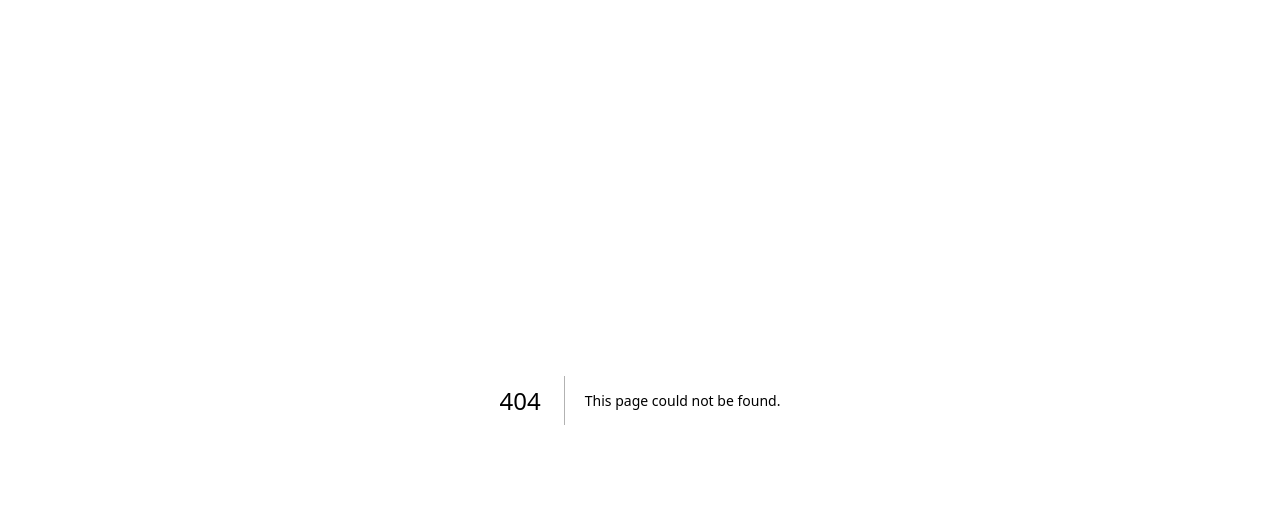
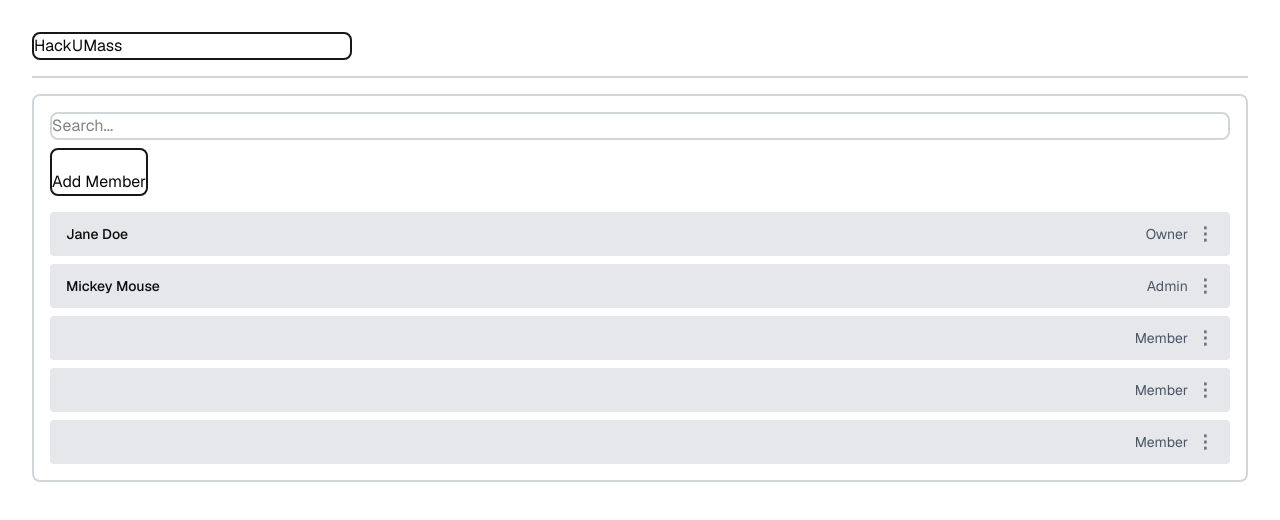
Before and after one commit to 320-Group-Project/inventory-app, a Next.js app in the folder with-supabase-app/: page /clubs/1/settings in a window 1280 px wide. Before the commit this address had no page. Shown: the top 520 px of the page. Built offline with nearby package versions, Linux system fonts and the light colour scheme.

Commit message:
Tile settings (#19)
* created route

* placeholder

* tile settings page

* updated

```diff
--- /dev/null
+++ b/with-supabase-app/app/clubs/[org]/settings/page.tsx
@@ -0,0 +1,101 @@
+"use client";
+
+import { useState } from "react";
+
+interface Member {
+  id: number;
+  name: string;
+  role: string;
+}
+
+export default function TileSettingsPage() {
+  const [members, setMembers] = useState<Member[]>([
+    { id: 1, name: "Jane Doe", role: "Owner" },
+    { id: 2, name: "Mickey Mouse", role: "Admin" },
+    { id: 3, name: "", role: "Member" },
+    { id: 4, name: "", role: "Member" },
+    { id: 5, name: "", role: "Member" },
+  ]);
+  const [openMenu, setOpenMenu] = useState<number | null>(null);
+
+  const handleRemove = (id: number) => {
+    setMembers(members.filter((m) => m.id !== id));
+    setOpenMenu(null);
+  };
+
+  const toggleMenu = (id: number) => {
+    setOpenMenu((prev) => (prev === id ? null : id));
+  };
+
+  return (
+    <div className="flex flex-col items-left justify-center gap-4 p-8">
+      <input
+        type="text"
+        placeholder="p"
+        className="input input-bordered input-primary w-full max-w-xs border-2 border-primary rounded-lg"
+        value="HackUMass"
+        onChange={() => {}}
+      />
+      <hr className="border-t-2 border-gray-300 w-full" />
+      <div className="card-body items-left text-left border-2 border-gray-300 rounded-lg p-4">
+        <input
+          type="text"
+          placeholder="Search..."
+          className="input input-bordered w-full border-2 border-gray-300 rounded-lg"
+        />
+        <button className="btn btn-primary border-2 border-primary rounded-lg mt-2">
+          <svg
+            xmlns="http://www.w3.org/2000/svg"
+            className="h-5 w-5"
+            viewBox="0 0 20 20"
+            fill="currentColor"
+          >
+          </svg>
+          Add Member
+        </button>
+        <div className="flex flex-col gap-2 mt-4">
+          {members.map((member) => (
+            <div
+              key={member.id}
+              className="flex items-center justify-between bg-gray-200 rounded px-4 py-3 relative"
+            >
+              <span className="text-sm font-medium">{member.name}</span>
+              <div className="flex items-center gap-2">
+                <span className="text-sm text-gray-600">{member.role}</span>
+                <button
+                  className="text-gray-500 hover:text-black font-bold text-lg leading-none"
+                  onClick={() => toggleMenu(member.id)}
+                >
+                  ⋮
+                </button>
+              </div>
+
+              {openMenu === member.id && (
+                <div className="absolute right-0 top-full mt-1 z-10 bg-white border border-gray-300 rounded shadow-md w-40">
+                  <button
+                    className="w-full text-left px-4 py-2 text-sm hover:bg-gray-100"
+                    onClick={() => setOpenMenu(null)}
+                  >
+                    Contact
+                  </button>
+                  <button
+                    className="w-full text-left px-4 py-2 text-sm hover:bg-gray-100"
+                    onClick={() => setOpenMenu(null)}
+                  >
+                    Change role
+                  </button>
+                  <button
+                    className="w-full text-left px-4 py-2 text-sm text-red-600 hover:bg-gray-100"
+                    onClick={() => handleRemove(member.id)}
+                  >
+                    Remove Member
+                  </button>
+                </div>
+              )}
+            </div>
+          ))}
+        </div>
+      </div>
+    </div>
+  );
+}
```
